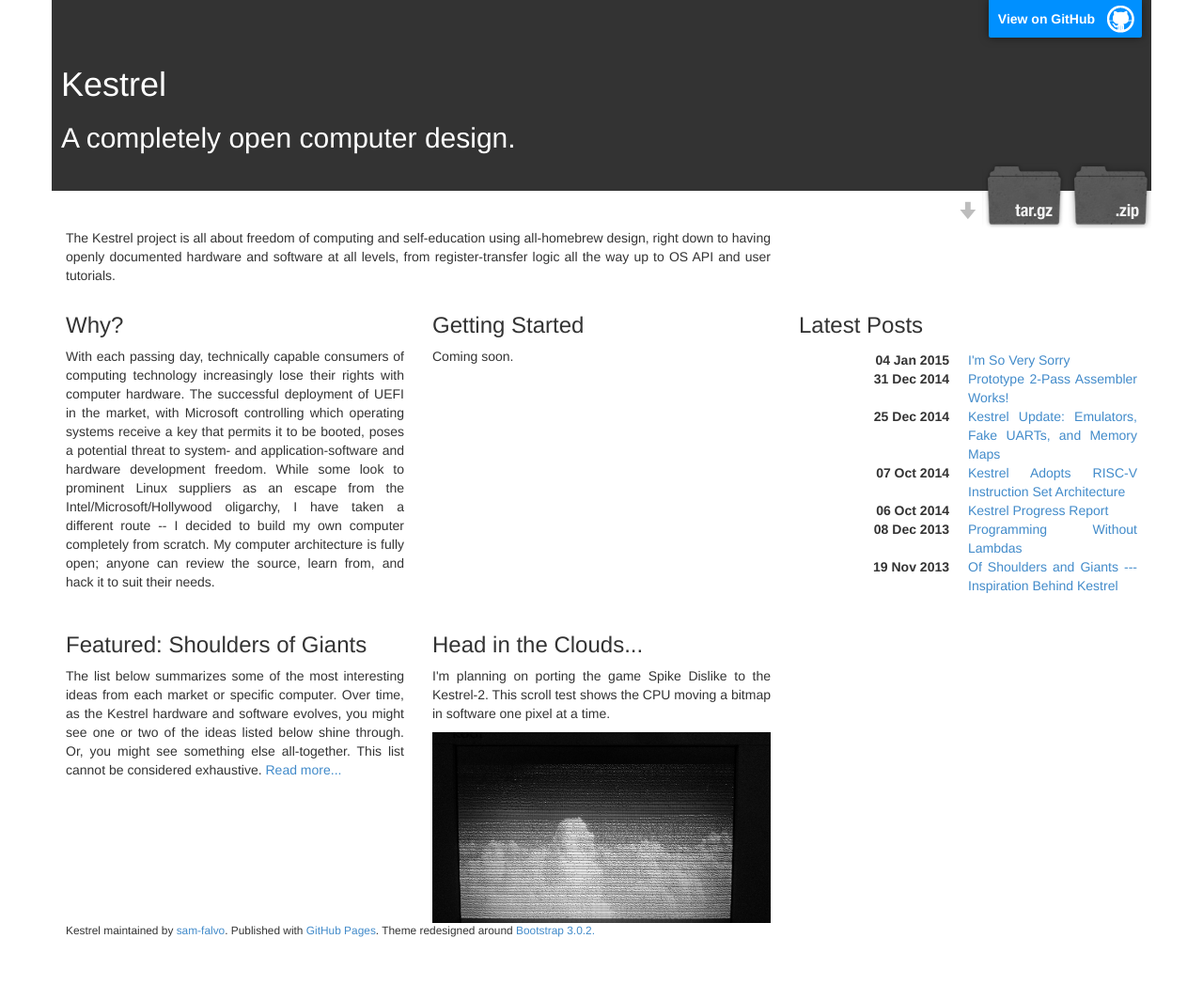
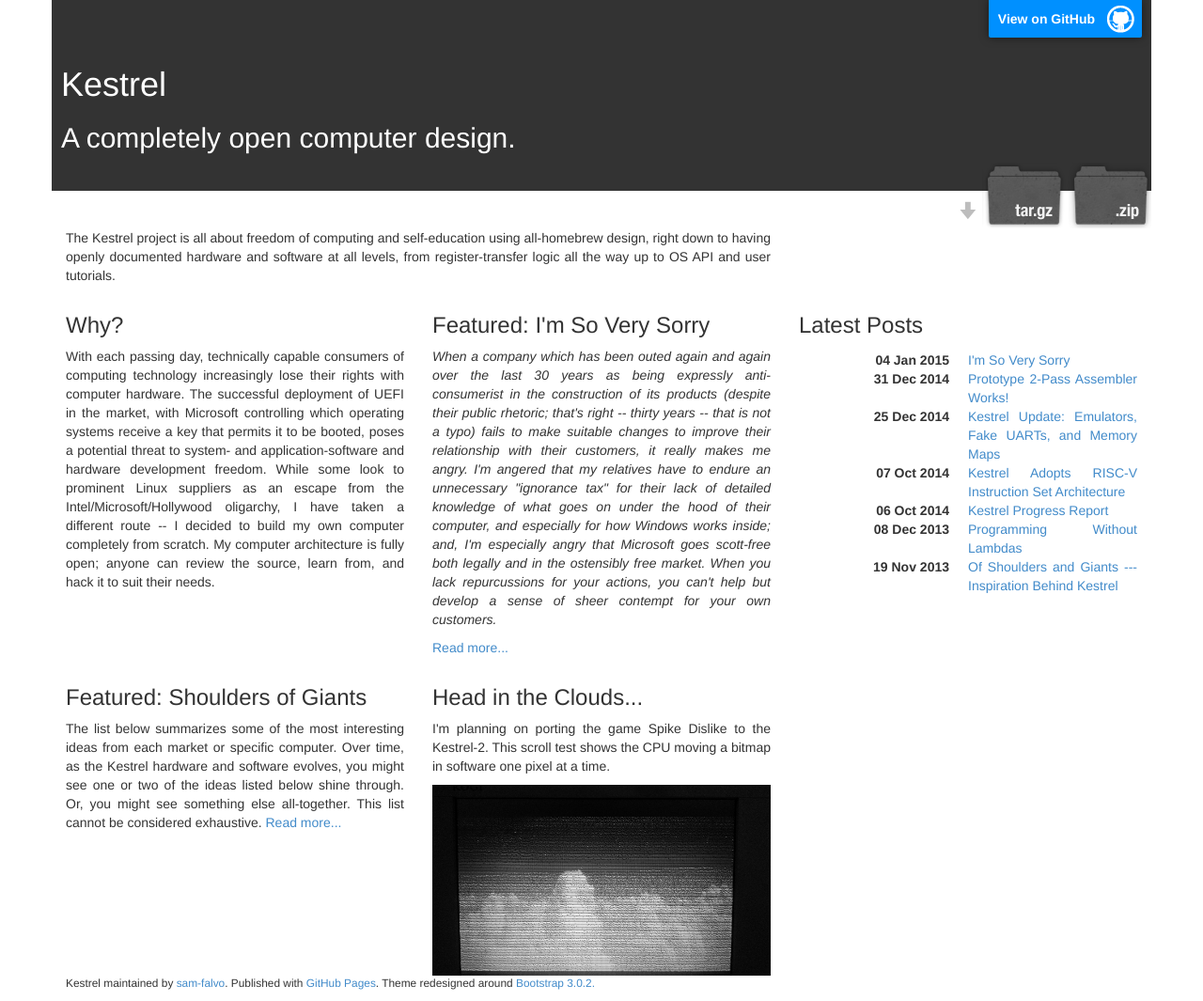
Before and after one commit to KestrelComputer/kestrel, a Jekyll site: the page built from index.html, in a window 1280 px wide. Shown: the whole page at 94% size. Built offline with Jekyll 4.4.1, drawn with Linux system fonts in a browser that asks for light colours; Markdown is read by kramdown in place of the engine named in the settings; before the commit the page ends 1009 px from its top, so only the background shows below that.

Commit message:
Updated index with another featured article.

```diff
--- a/index.html
+++ b/index.html
@@ -14,8 +14,9 @@ title: Kestrel
 		<p>With each passing day, technically capable consumers of computing technology increasingly lose their rights with computer hardware.	The successful deployment of UEFI in the market, with Microsoft controlling which operating systems receive a key that permits it to be booted, poses a potential threat to system- and application-software and hardware development freedom.  While some look to prominent Linux suppliers as an escape from the Intel/Microsoft/Hollywood oligarchy, I have taken a different route -- I decided to build my own computer completely from scratch.  My computer architecture is fully open; anyone can review the source, learn from, and hack it to suit their needs.</p>
 	</div>
 	<div class="col-md-4">
-		<h3>Getting Started</h3>
-		<p>Coming soon.</p>
+		<h3>Featured: I'm So Very Sorry</h3>
+		<p><i>When a company which has been outed again and again over the last 30 years as being expressly anti-consumerist in the construction of its products (despite their public rhetoric; that's right -- thirty years -- that is not a typo) fails to make suitable changes to improve their relationship with their customers, it really makes me angry. I'm angered that my relatives have to endure an unnecessary "ignorance tax" for their lack of detailed knowledge of what goes on under the hood of their computer, and especially for how Windows works inside; and, I'm especially angry that Microsoft goes scott-free both legally and in the ostensibly free market. When you lack repurcussions for your actions, you can't help but develop a sense of sheer contempt for your own customers.</i></p>
+		<p><a href="{{ site.baseurl }}/2015/01/04/im-so-very-sorry/">Read more...</a></p>
 	</div>
 	<div class="col-md-4">
 		<h3>Latest Posts</h3>
```
